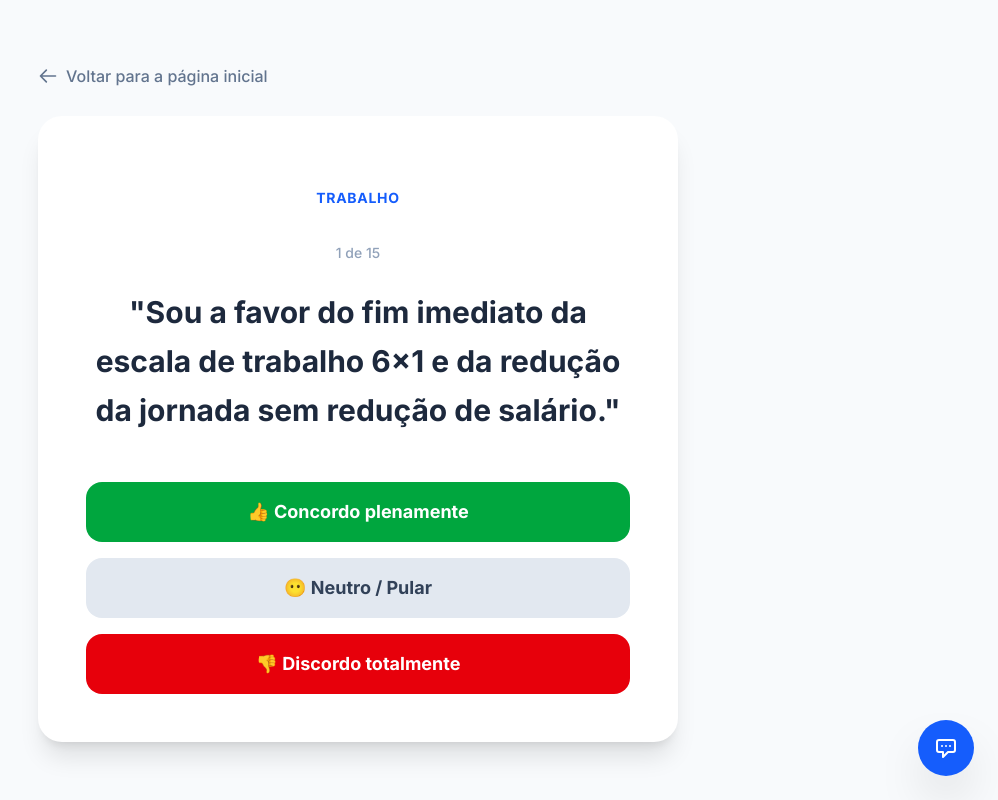
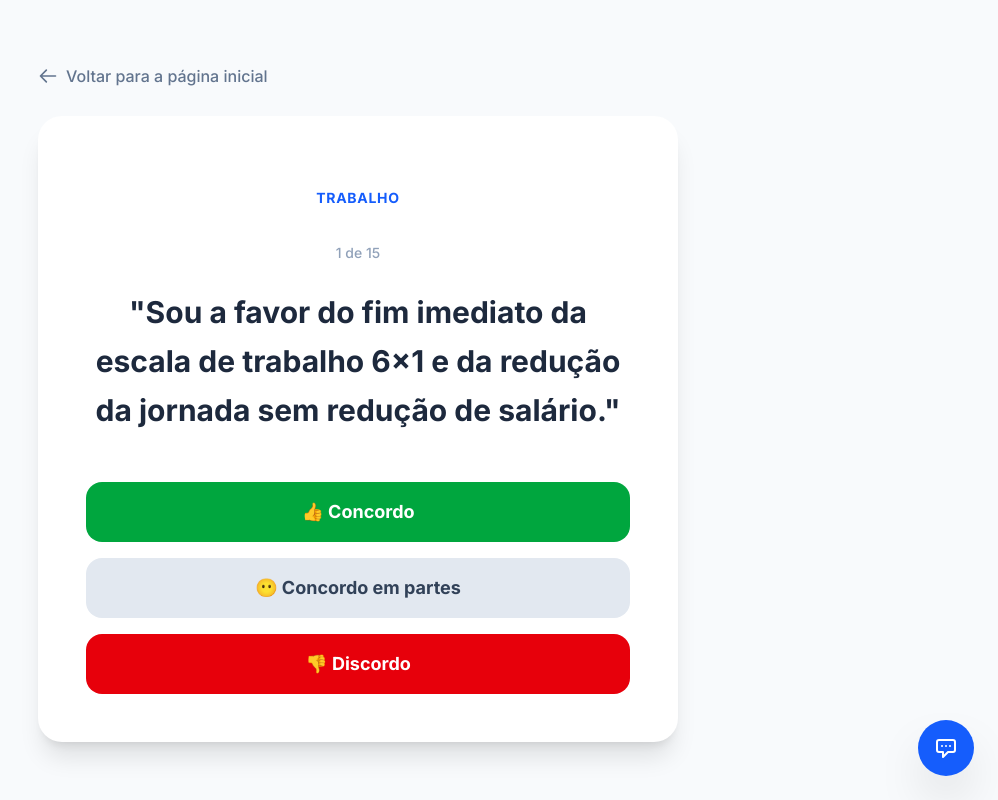
Before and after one commit to daniboycam/eleicoes-2026, a Next.js app: page /match in a window 1280 px wide. Shown: the whole page, without its empty margins (282-1280 px from the left). Built offline with nearby package versions, Linux system fonts and the light colour scheme.

Commit message:
style: change quiz button texts

```diff
--- a/src/app/match/page.tsx
+++ b/src/app/match/page.tsx
@@ -96,19 +96,19 @@ export default function MatchEleitoral() {
                 onClick={() => handleAnswer(1)}
                 className="w-full py-4 px-6 rounded-2xl bg-green-600 hover:bg-green-700 text-white font-bold text-lg transition-transform hover:scale-[1.02]"
               >
-                👍 Concordo plenamente
+                👍 Concordo
               </button>
               <button
                 onClick={() => handleAnswer(0)}
                 className="w-full py-4 px-6 rounded-2xl bg-slate-200 dark:bg-slate-700 hover:bg-slate-300 dark:hover:bg-slate-600 text-slate-700 dark:text-slate-300 font-bold text-lg transition-transform hover:scale-[1.02]"
               >
-                😶 Neutro / Pular
+                😶 Concordo em partes
               </button>
               <button
                 onClick={() => handleAnswer(-1)}
                 className="w-full py-4 px-6 rounded-2xl bg-red-600 hover:bg-red-700 text-white font-bold text-lg transition-transform hover:scale-[1.02]"
               >
-                👎 Discordo totalmente
+                👎 Discordo
               </button>
             </div>
           </div>
```
